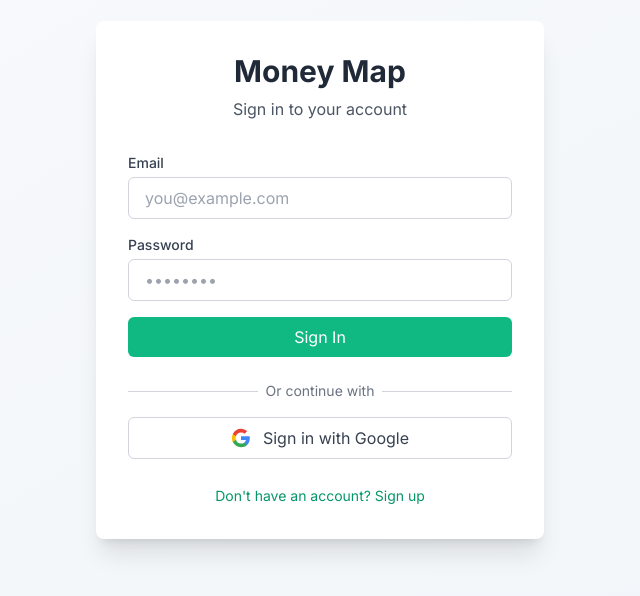
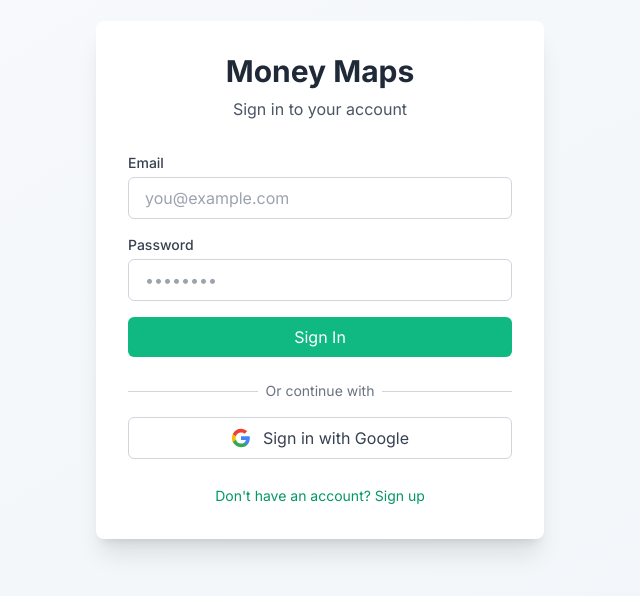
Before and after one commit to dc3241/money-map, a React (Vite) app: page /login in a window 1280 px wide. Shown: the part 120-716 px from the top of the page, without its empty margins (320-960 px from the left). Built offline with nearby package versions, Linux system fonts and the light colour scheme; no server answers.

Commit message:
Updating to Money Maps

```diff
--- a/index.html
+++ b/index.html
@@ -7,7 +7,7 @@
     <link rel="preconnect" href="https://fonts.googleapis.com">
     <link rel="preconnect" href="https://fonts.gstatic.com" crossorigin>
     <link href="https://fonts.googleapis.com/css2?family=Inter:wght@300;400;500;600;700;800&display=swap" rel="stylesheet">
-    <title>Money Map - Budget Calendar</title>
+    <title>Money Maps - Budget Calendar</title>
   </head>
   <body>
     <div id="root"></div>
--- a/package.json
+++ b/package.json
@@ -10,6 +10,10 @@
     "preview": "vite preview"
   },
   "dependencies": {
+    "@capacitor/android": "^8.0.0",
+    "@capacitor/cli": "^8.0.0",
+    "@capacitor/core": "^8.0.0",
+    "@capacitor/ios": "^8.0.0",
     "date-fns": "^2.30.0",
     "firebase": "^12.7.0",
     "pdfjs-dist": "^5.4.449",
--- a/src/components/Home.tsx
+++ b/src/components/Home.tsx
@@ -76,7 +76,7 @@ export default function Home() {
                   <rect x="42" y="42" width="18" height="18" fill="#10B981" rx="2"/>
                 </g>
               </svg>
-              <span className="text-2xl font-bold text-slate-100">Money Map</span>
+              <span className="text-2xl font-bold text-slate-100">Money Maps</span>
             </div>
             {user ? (
               <Link
@@ -151,7 +151,7 @@ export default function Home() {
             Completely Free. No Hidden Costs.
           </h2>
           <p className="text-xl text-slate-300 mb-6 max-w-2xl mx-auto">
-            We believe financial tools should be accessible to everyone. That's why Money Map is completely free—no subscriptions, no premium tiers, no catch.
+            We believe financial tools should be accessible to everyone. That's why Money Maps is completely free—no subscriptions, no premium tiers, no catch.
           </p>
           {!user && (
             <Link
@@ -177,7 +177,7 @@ export default function Home() {
               Your Privacy is Our Priority
             </h2>
             <p className="text-xl text-slate-600 max-w-3xl mx-auto">
-              Money Map is built with your privacy and financial discipline in mind.
+              Money Maps is built with your privacy and financial discipline in mind.
             </p>
           </div>
 
@@ -244,7 +244,7 @@ export default function Home() {
               See It In Action
             </h2>
             <p className="text-xl text-slate-300 max-w-2xl mx-auto">
-              Get a glimpse of how Money Map helps you visualize and manage your finances.
+              Get a glimpse of how Money Maps helps you visualize and manage your finances.
             </p>
           </div>
 
@@ -435,10 +435,10 @@ export default function Home() {
                   <rect x="42" y="42" width="18" height="18" fill="#10B981" rx="2"/>
                 </g>
               </svg>
-              <span className="text-xl font-bold text-slate-100">Money Map</span>
+              <span className="text-xl font-bold text-slate-100">Money Maps</span>
             </div>
             <p className="text-slate-400">
-              © {new Date().getFullYear()} Money Map. Free forever.
+              © {new Date().getFullYear()} Money Maps. Free forever.
             </p>
           </div>
         </div>
--- a/src/components/Login.tsx
+++ b/src/components/Login.tsx
@@ -50,7 +50,7 @@ export default function Login() {
       <div className="max-w-md w-full mx-4">
         <div className="bg-white rounded-lg shadow-xl p-8">
           <div className="text-center mb-8">
-            <h1 className="text-3xl font-bold text-gray-800 mb-2">Money Map</h1>
+            <h1 className="text-3xl font-bold text-gray-800 mb-2">Money Maps</h1>
             <p className="text-gray-600">
               {isSignUp ? 'Create your account' : 'Sign in to your account'}
             </p>
--- a/src/components/Sidebar.tsx
+++ b/src/components/Sidebar.tsx
@@ -13,7 +13,7 @@ const Sidebar: React.FC<SidebarProps> = ({ currentView, onViewChange }) => {
     <div className="w-16 bg-slate-900 text-slate-100 h-full flex flex-col items-center py-4 shadow-lg relative group">
       <div className="mb-6">
         <svg width="40" height="40" viewBox="0 0 120 120" xmlns="http://www.w3.org/2000/svg" className="w-10 h-10">
-          {/* Money Map Logo - Slate + Emerald */}
+          {/* Money Maps Logo - Slate + Emerald */}
           <rect width="120" height="120" fill="#334155" rx="20"/>
           <g transform="translate(30, 30)">
             <rect x="0" y="0" width="18" height="18" fill="rgba(16, 185, 129, 0.2)" rx="2"/>
--- a/src/components/Walkthrough.tsx
+++ b/src/components/Walkthrough.tsx
@@ -55,7 +55,7 @@ export default function Walkthrough({ onNavigate }: WalkthroughProps) {
       {/* Header */}
       <div className="bg-gradient-to-r from-emerald-500 to-emerald-600 text-white p-4">
         <div className="flex items-center justify-between mb-2">
-          <h3 className="text-lg font-bold">Welcome to Money Map! 🎉</h3>
+          <h3 className="text-lg font-bold">Welcome to Money Maps! 🎉</h3>
           <button
             onClick={skipWalkthrough}
             className="text-white/80 hover:text-white transition-colors"
```
Also changed, not shown: capacitor.config.ts (added, +9 -0 lines), 73 other files (tests, documents, lock files or other folders).
